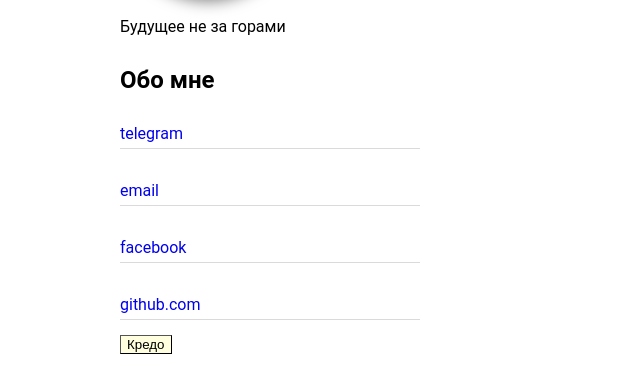
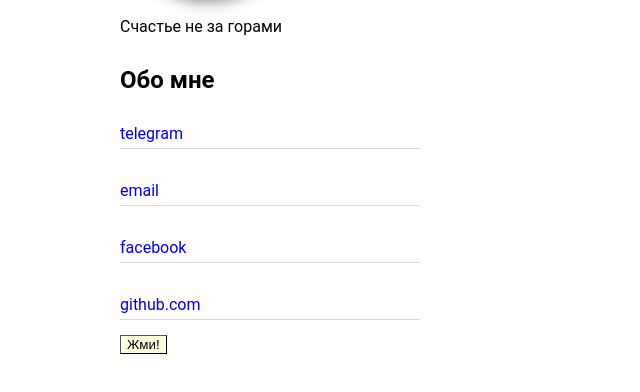
Before and after one commit to snegina/CV, a plain HTML site: page index.html in a window 1280 px wide. Shown: the part 260-652 px from the top of the page, 0-640 px from the left. Drawn offline with Linux system fonts and the light colour scheme.

Commit message:
change_1

```diff
--- a/index.html
+++ b/index.html
@@ -14,7 +14,7 @@
 			<img class="photo" src="me1.jpg" width="170" height="170" alt="фото">
 		</div>
 
-			<p>Будущее не за горами</p>
+			<p>Счастье не за горами</p>
 
 			<h2>Обо мне</h2>
 
@@ -28,7 +28,7 @@
 				<br>
 				<a href="https://github.com/snegina">github.com</a>
 			</div>
-				<button type="button">Кредо</button>
+				<button type="button">Жми!</button>
 				<script type="text/javascript" src="js.js"></script>
 
 </body>
```
